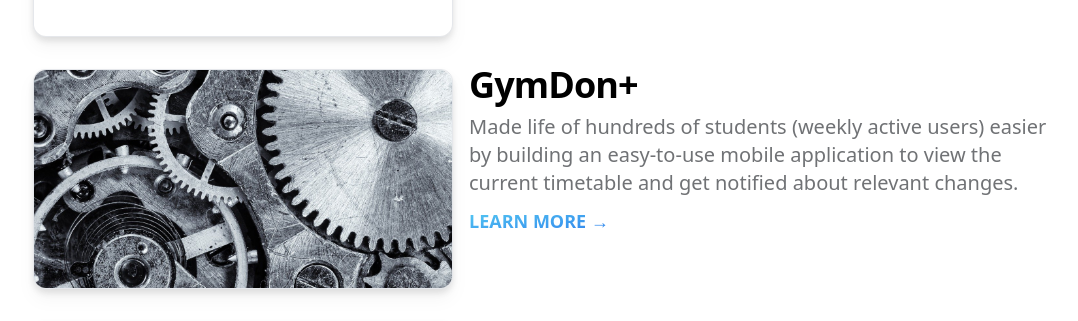
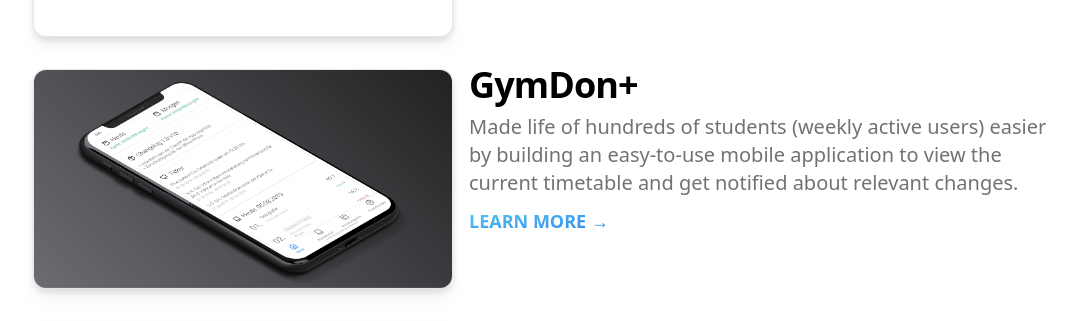
Before and after one commit to iammathew/iammathew.com, a Next.js app: page /projects in a window 1280 px wide. Shown: the part 408-729 px from the top of the page, without its empty margins (95-1173 px from the left). Built offline with nearby package versions, Linux system fonts and the light colour scheme; no server answers.

Commit message:
Add GymDonPlus mockup

```diff
--- a/data/projectsData.ts
+++ b/data/projectsData.ts
@@ -10,7 +10,7 @@
     title: 'GymDon+',
     description: `Made life of hundreds of students (weekly active users) easier by building an easy-to-use mobile application to view
     the current timetable and get notified about relevant changes.`,
-    imgSrc: '/static/images/time-machine.jpg',
+    imgSrc: '/static/images/gymdon-mockup.png',
     href: '/blog/gym-don-plus',
   },
   {
```
Also changed, not shown: public/static/images/gymdon-mockup.png (added).
